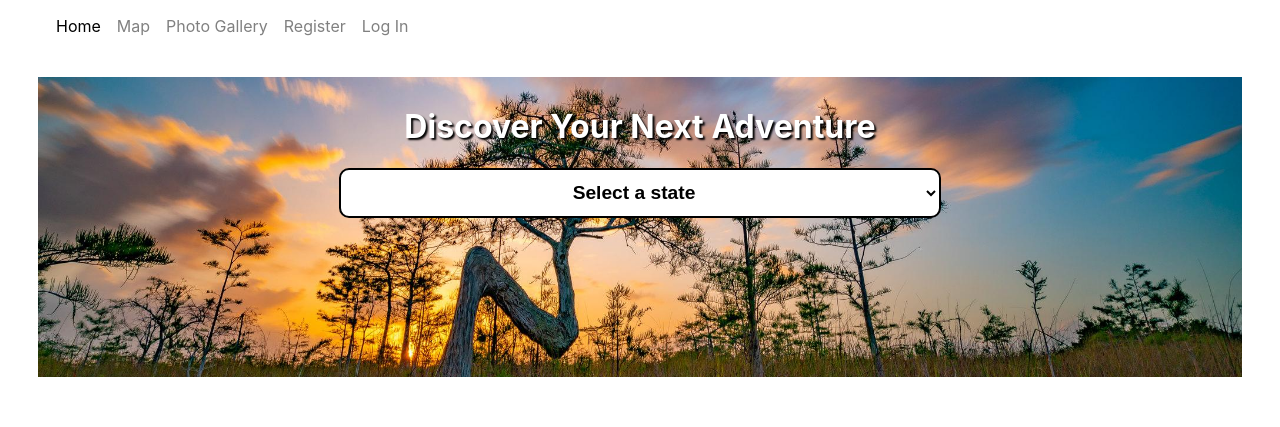
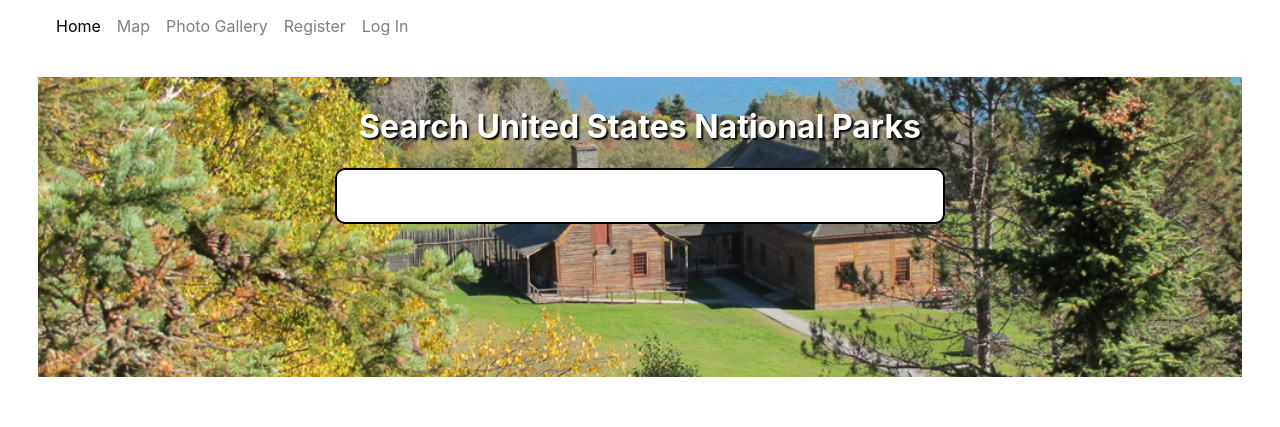
Before and after one commit to josephlarrivy/capstone-2-rework, a React (Create React App) app in the folder front-end/: page / in a window 1280 px wide. Shown: the top 427 px of the page. Built offline with nearby package versions, Linux system fonts and the light colour scheme; no server answers.

Commit message:
working on search

```diff
--- a/front-end/src/apis/nationalParksApi.js
+++ b/front-end/src/apis/nationalParksApi.js
@@ -95,6 +95,11 @@ class NParksServiceRequest {
     return resp.data.data
   }
 
+  static async searchNationalParks(searchTerm) {
+    const resp = await this.makeRequest(`/parks?stateCode=&q=${searchTerm}`)
+    return resp.data.data
+  }
+
 }
 
 export default NParksServiceRequest;
--- a/front-end/src/components/Home.js
+++ b/front-end/src/components/Home.js
@@ -8,6 +8,7 @@ import Alerts from "./Alerts";
 import VisitorCentersBanner from "./VisitorCentersBanner";
 import ParksByStateBanner from "./ParksByStateBanner";
 import { Button } from "reactstrap";
+import SearchBanner from "./SearchBanner";
 
 const Home = ({ token, setToken }) => {
 
@@ -19,6 +20,9 @@ const Home = ({ token, setToken }) => {
         setToken={setToken}
       />
       <div className="home-main">
+        <SearchBanner />
+        <br></br>
+        <br></br>
         <Banner />
         <br></br>
         <br></br>
--- /dev/null
+++ b/front-end/src/components/SearchBanner.js
@@ -0,0 +1,48 @@
+import React, { useState, useEffect } from "react";
+import '../css/SearchBanner.css'
+import { useNavigate } from 'react-router-dom';
+import NParksServiceRequest from "../apis/nationalParksApi";
+
+
+const SearchBanner = () => {
+
+  const [searchTerm, setSearchTerm] = useState(null)
+  const navigate = useNavigate();
+
+  useEffect(() => {
+
+  }, [])
+
+  const handleChange = (e) => {
+    setSearchTerm(e.target.value)
+  }
+
+  const handleSubmit = async () => {
+    const response = await NParksServiceRequest.searchNationalParks(searchTerm)
+    console.log(response)
+    // navigate(`/park/${selectedPark}`)
+  }
+
+  return (
+    <div id='search-banner-container'>
+      <h1>Search United States National Parks</h1>
+      {/* <label for="searchBox">Search National Parks</label> */}
+      <input type="text" id="searchBox" name="username" onChange={handleChange}></input>
+
+
+      {searchTerm === null
+        ? <p></p>
+        : <div
+          id="search-button"
+          onClick={(e) => handleSubmit(e)}
+        ><p>Search</p>
+        </div>
+      }
+
+
+
+    </div>
+  )
+}
+
+export default SearchBanner;
--- /dev/null
+++ b/front-end/src/css/SearchBanner.css
@@ -0,0 +1,74 @@
+#search-banner-container {
+    /* background-color: black; */
+    background-image: url('../images/9224B04F-1DD8-B71B-0B6D9AC425D7B332HiResProxy.jpg');
+    background-size: cover;
+    background-repeat: no-repeat;
+    background-position: 30% 70%;
+    width: 94%;
+    margin-left: 3%;
+    height: 300px;
+}
+
+
+
+#search-banner-container h1 {
+    color: white;
+    text-shadow: 2px 2px 2px rgba(0, 0, 0, 1);
+    padding-top: 30px;
+}
+
+
+#search-button {
+    background-color: white;
+    height: 50px;
+    margin: auto auto;
+    width: 150px;
+    border-radius: 10px;
+    transition: 300ms ease-in-out;
+    border: 2px solid black;
+    font-weight: bold;
+    margin-top: 10px;
+
+    animation: show-button;
+    animation-duration: 1s;
+}
+
+#search-button:hover {
+    scale: 1.08;
+    cursor: pointer;
+}
+
+
+#searchBox {
+    width: 50%;
+    height: 40px;
+    background-color: white;
+    height: 50px;
+    margin: auto auto;
+    border-radius: 10px;
+    /* transition: 300ms ease-in-out; */
+    border: 2px solid black;
+    /* font-weight: bold; */
+    text-align: center;
+    font-size: larger;
+    cursor: pointer;
+}
+
+
+
+
+@keyframes show-button {
+    0% {
+        opacity: 0;
+        margin-top: -100px;
+    }
+
+    50% {
+        opacity: 0;
+    }
+
+    100% {
+        opacity: 1;
+        margin-top: 10px;
+    }
+}
--- a/front-end/src/css/StateSelect.css
+++ b/front-end/src/css/StateSelect.css
@@ -16,4 +16,5 @@
     font-weight: bold;
     text-align: center;
     font-size: larger;
+    cursor: pointer;
 }
```
Also changed, not shown: front-end/src/images/9224B04F-1DD8-B71B-0B6D9AC425D7B332HiResProxy.jpg (added).
